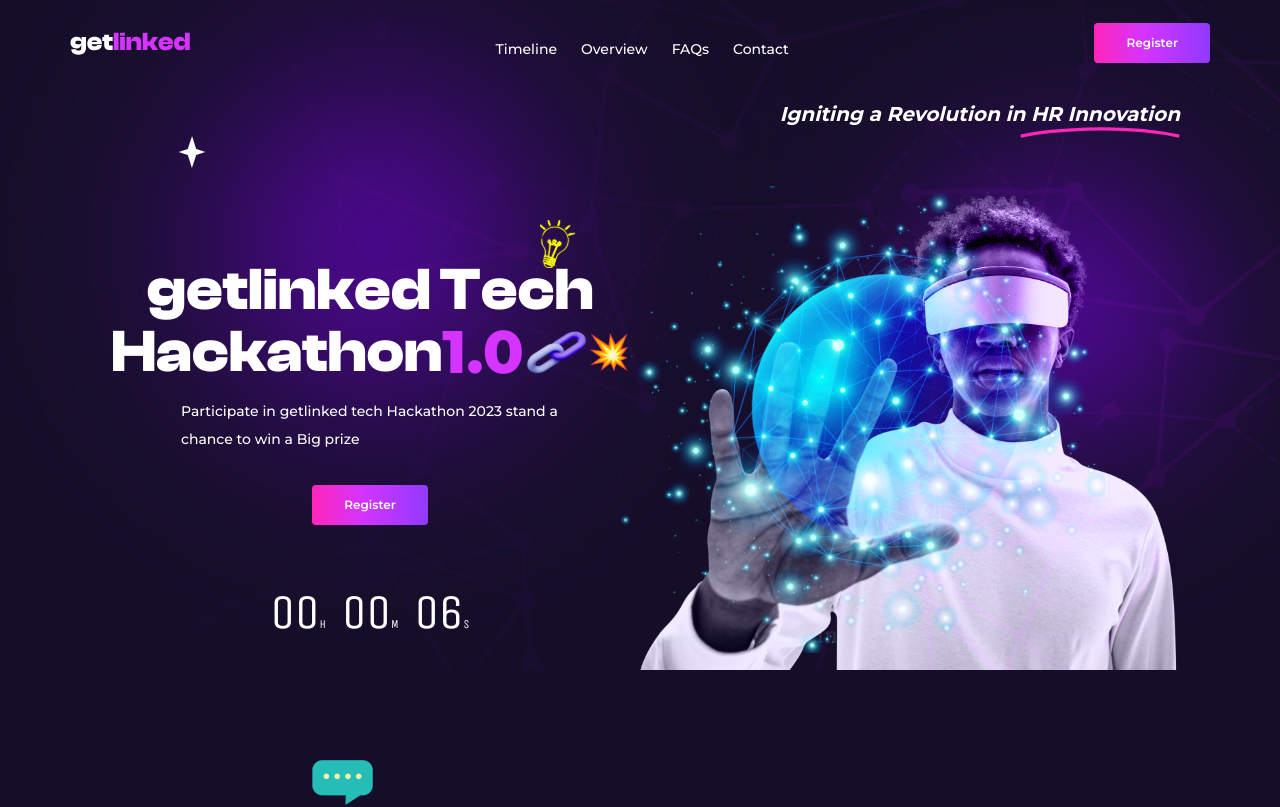
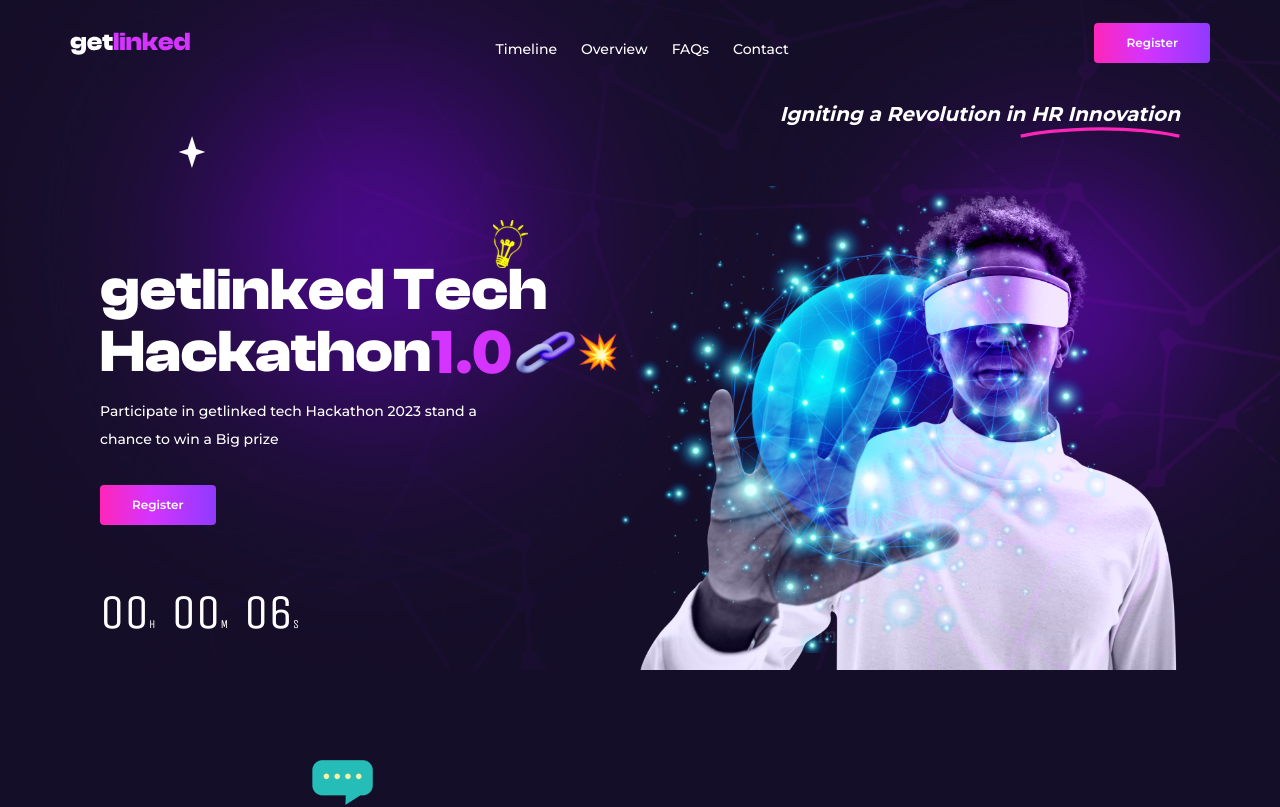
Before and after one commit to mack-code0/macaulay-getlinked, a React (Vite) app: page / in a window 1280 px wide. Shown: the top 807 px of the page. Built offline with nearby package versions, Linux system fonts and the light colour scheme.

Commit message:
First Commit

```diff
--- a/src/pages/Landing/components/Hero.tsx
+++ b/src/pages/Landing/components/Hero.tsx
@@ -37,12 +37,12 @@ const Hero = () => {
             <img src={stroke1} className="tw-absolute -tw-bottom-[10px] tw-w-[160px]" alt="" />
         </div>
         <div className="tw-flex md:tw-flex-row tw-flex-col tw-items-center tw-mt-[58px] ">
-            <div className="tw-w-1/2 tw-flex tw-flex-col tw-items-center tw-mt-10">
+            <div className="tw-w-1/2 tw-flex tw-flex-col tw-items-center md:tw-items-start tw-mt-10">
                 <div className="tw-flex md:tw-max-w-min tw-relative">
                     <h1 className="tw-whitespace-nowrap tw-font-extrabold !tw-font-clashDisplay tw-text-3xl lg:tw-text-6xl tw-text-white">getlinked Tech</h1>
                     <img src={bulb} className="tw-absolute tw-right-[19px] -tw-top-[40px] tw-w-[35px]" alt="" />
                 </div>
-                <div className="tw-flex tw-flex-col tw-items-center">
+                <div className="tw-flex tw-flex-col tw-items-center md:tw-items-start">
                     <div className="tw-flex !tw-items-center">
                         <h1 className="tw-font-extrabold tw-flex !tw-items-center !tw-font-clashDisplay tw-text-3xl lg:tw-text-6xl tw-text-white">Hackathon <span className="tw-text-violet">1.0</span> <img src={chainEmoji} alt="Chain" className="tw-w-[30px] tw-w-h-auto md:tw-w-[65px]" />
                             <img src={fireEmoji} alt="Fire" className="tw-w-[20px] tw-w-h-auto md:tw-w-[40px]" /></h1>
```
